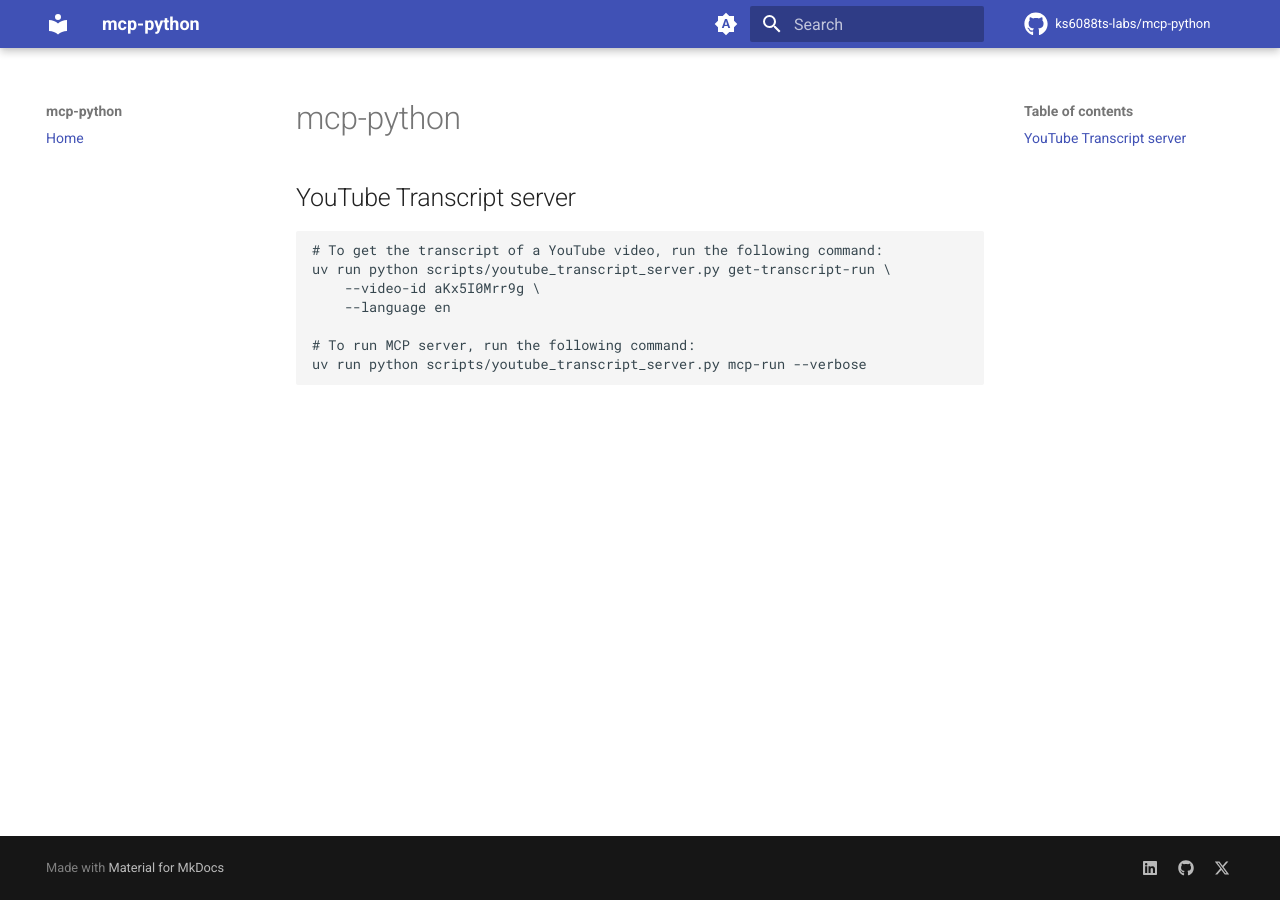
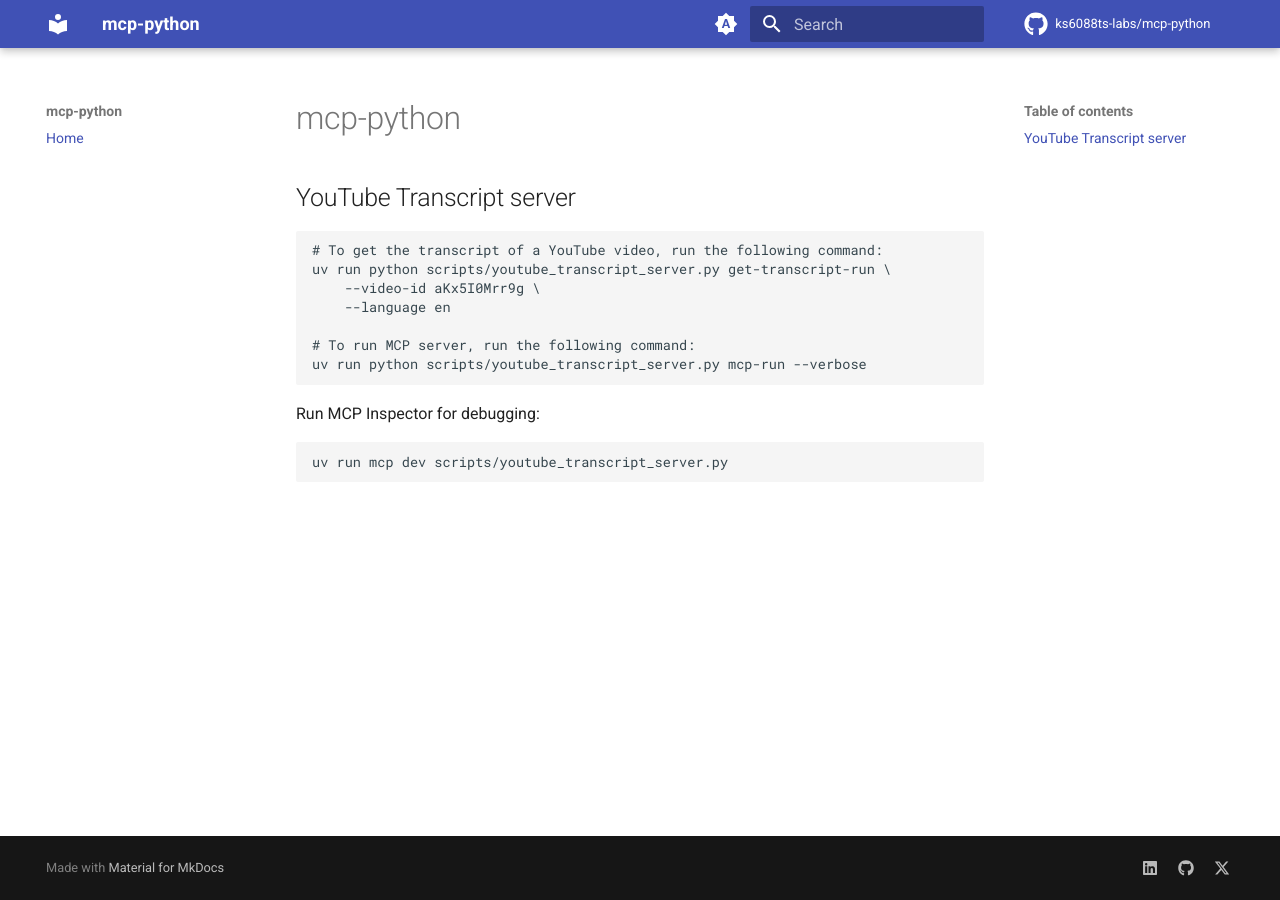
Before and after one commit to ks6088ts-labs/mcp-python, an MkDocs documentation site: the page built from docs/index.md, in a window 1280 px wide. Built offline with MkDocs 1.6.1 and Material for MkDocs 9.7.7, drawn with Linux system fonts in a browser that asks for light colours; comment, search, counter and statistics services are not loaded.

Commit message:
use mcp inspector for debugging

````diff
--- a/docs/index.md
+++ b/docs/index.md
@@ -11,3 +11,9 @@
 # To run MCP server, run the following command:
 uv run python scripts/youtube_transcript_server.py mcp-run --verbose
 ```
+
+Run MCP Inspector for debugging:
+
+```shell
+uv run mcp dev scripts/youtube_transcript_server.py
+```
````
